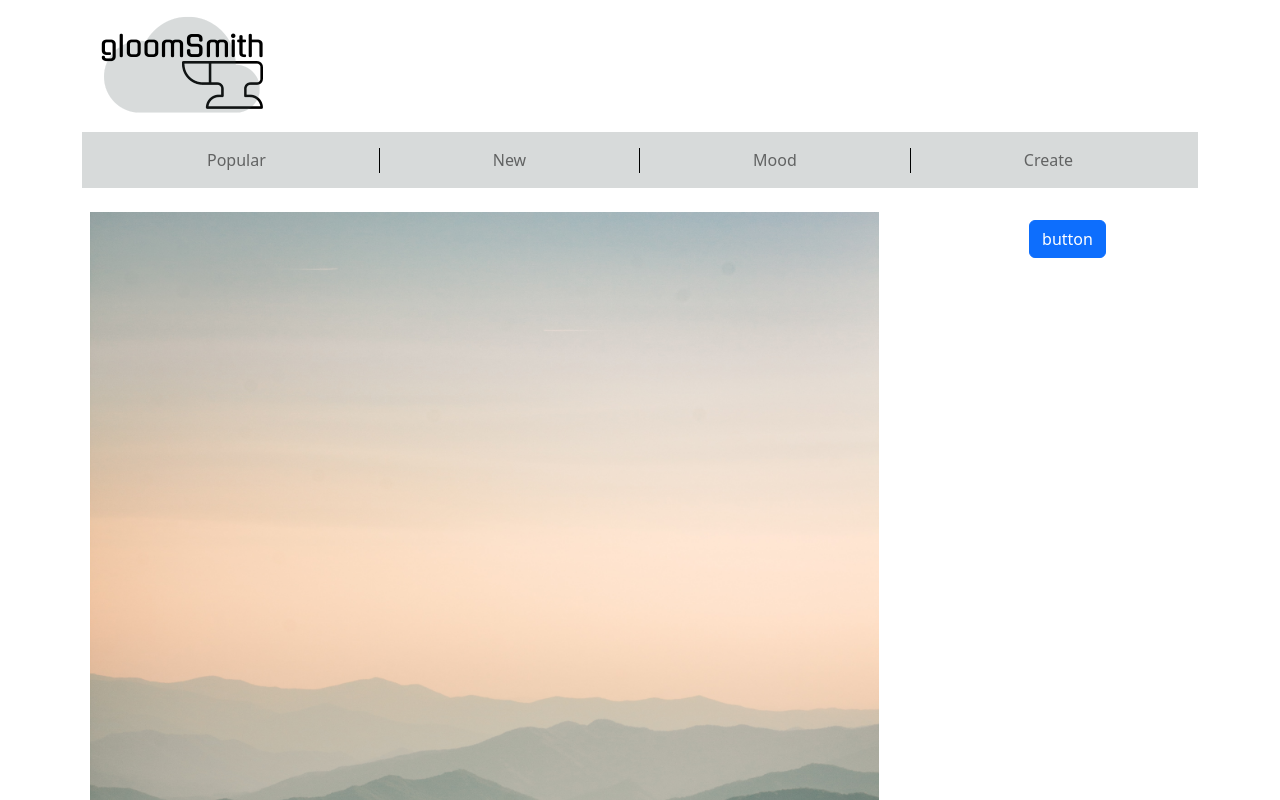
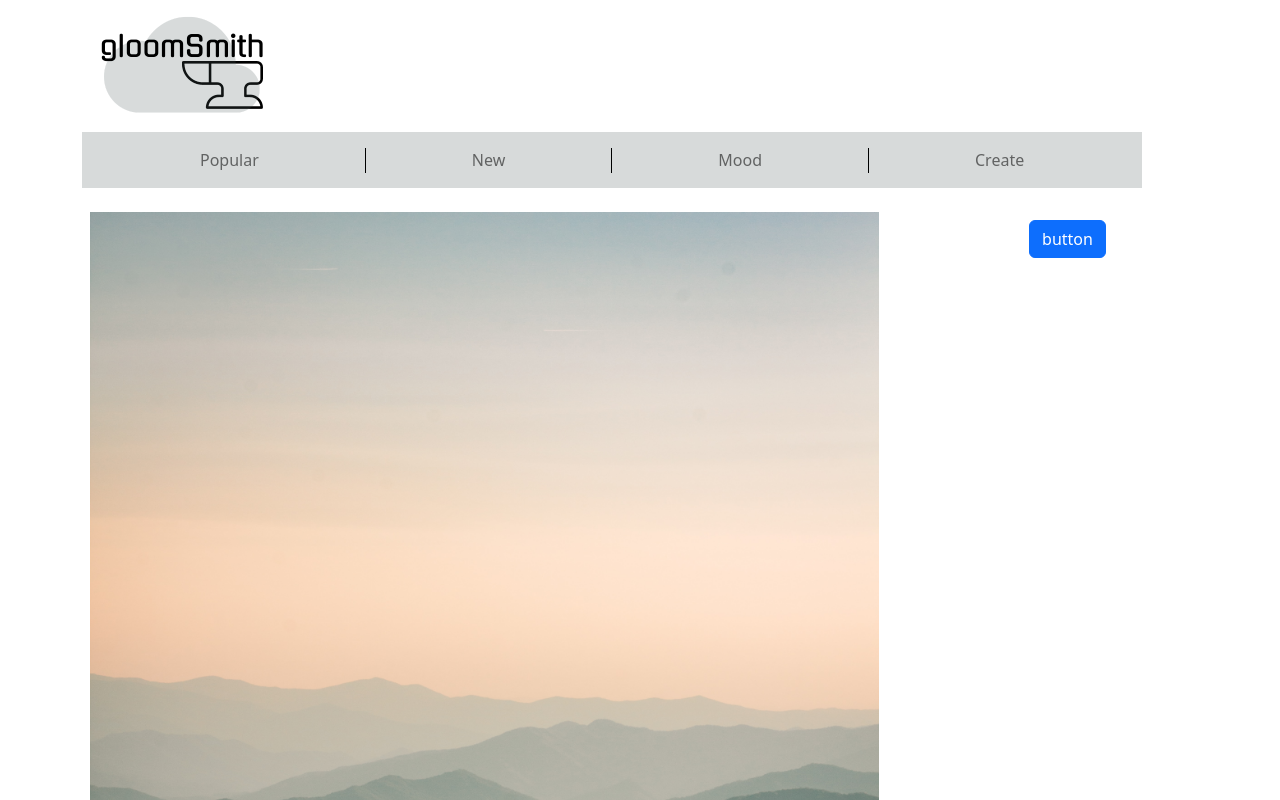
Before and after one commit to Capstone-42-quote-gen/ai-quote-generator, a React (Vite) app in the folder frontend/: page / in a window 1280 px wide. Shown: the top 800 px of the page. Built offline with nearby package versions, Linux system fonts and the light colour scheme.

Commit message:
updated navbar width and height

```diff
--- a/frontend/src/ui/App.css
+++ b/frontend/src/ui/App.css
@@ -1,5 +1,7 @@
 .custom-navbar {
     background-color: #d7dada;
+    width: 95%;
+    height: 95%;
 }
 
 .navbar-divider {
--- a/frontend/src/ui/shared_components/NavBar.tsx
+++ b/frontend/src/ui/shared_components/NavBar.tsx
@@ -9,7 +9,7 @@ export function Navigation() {
             <Image src={logo} className={'py-3'}/>
             <Navbar className="custom-navbar">
                 <Container>
-                    <Nav className="w-100 justify-content-evenly">
+                    <Nav fluid className="w-100 justify-content-evenly">
                         <Nav.Link href="#popular">Popular</Nav.Link>
                         <span className="navbar-divider"></span>
                         <Nav.Link href="#new">New</Nav.Link>
```
